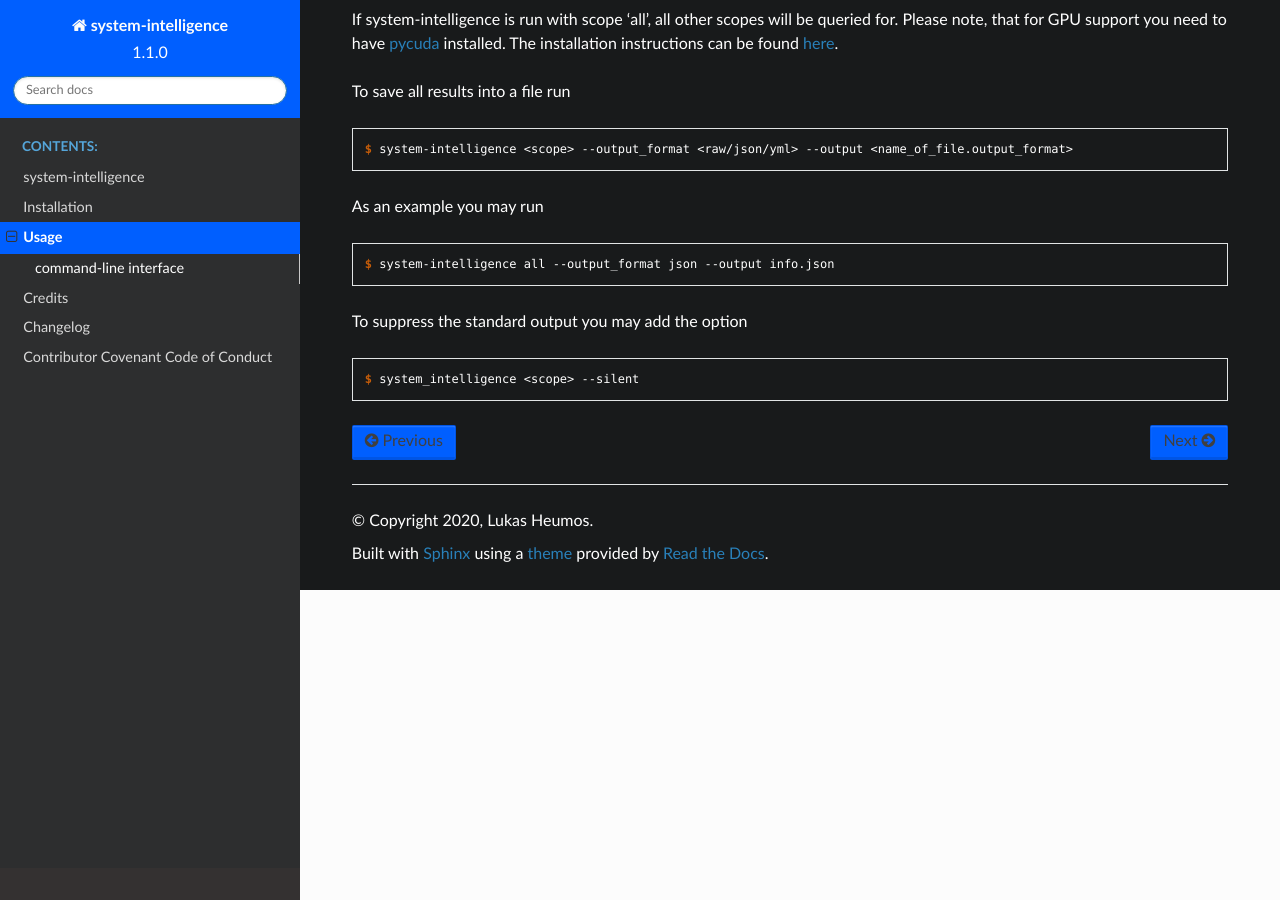
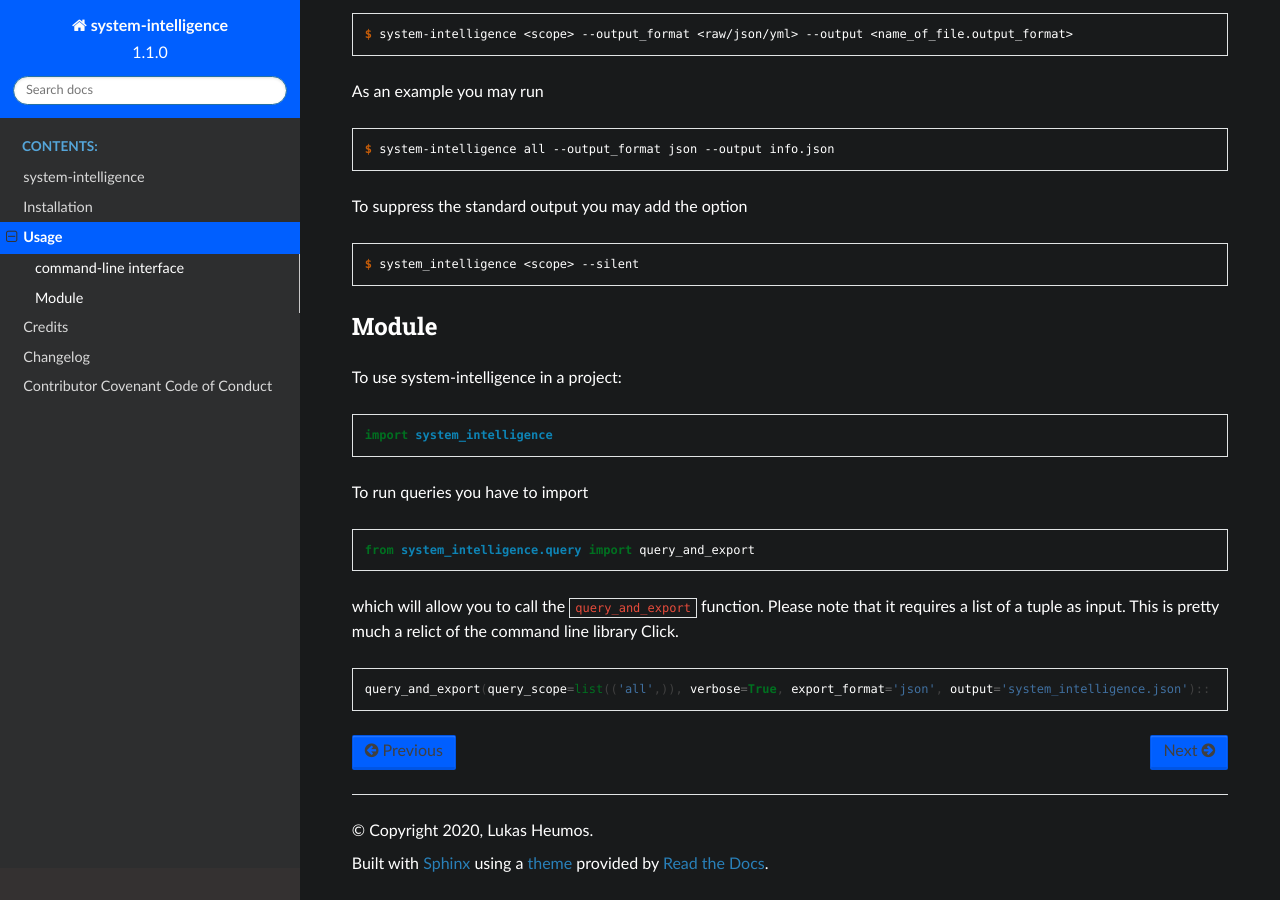
Before and after one commit to mlf-core/system-intelligence, a Sphinx documentation site: the page built from docs/usage.rst, in a window 1280 px wide and 900 px high, scrolled down 576 px. Built offline with Sphinx 7.4.7 and the Read the Docs theme 2.0.0, drawn with Linux system fonts in a browser that asks for light colours; some of the changed text lies outside the part shown.

Commit message:
[DOCS] query_and_export docs

```diff
--- a/docs/usage.rst
+++ b/docs/usage.rst
@@ -44,3 +40,24 @@
 .. code-block:: console
 
     $ system_intelligence <scope> --silent
+
+
+Module
+---------
+
+To use system-intelligence in a project::
+
+    import system_intelligence
+
+To run queries you have to import
+
+.. code-block:: python
+
+    from system_intelligence.query import query_and_export
+
+which will allow you to call the ``query_and_export`` function. Please note that it requires a list of a tuple as input.
+This is pretty much a relict of the command line library Click.
+
+.. code-block:: python
+
+    query_and_export(query_scope=list(('all',)), verbose=True, export_format='json', output='system_intelligence.json')::
```
Also changed, not shown: other parts of docs/usage.rst (+0 -4 lines).
